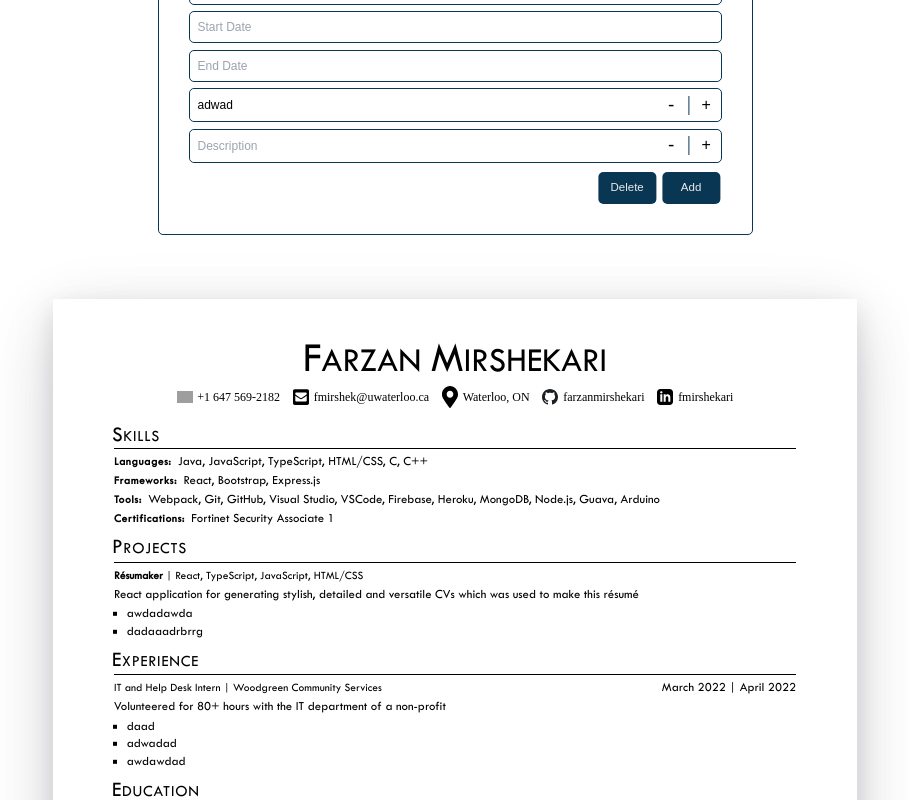
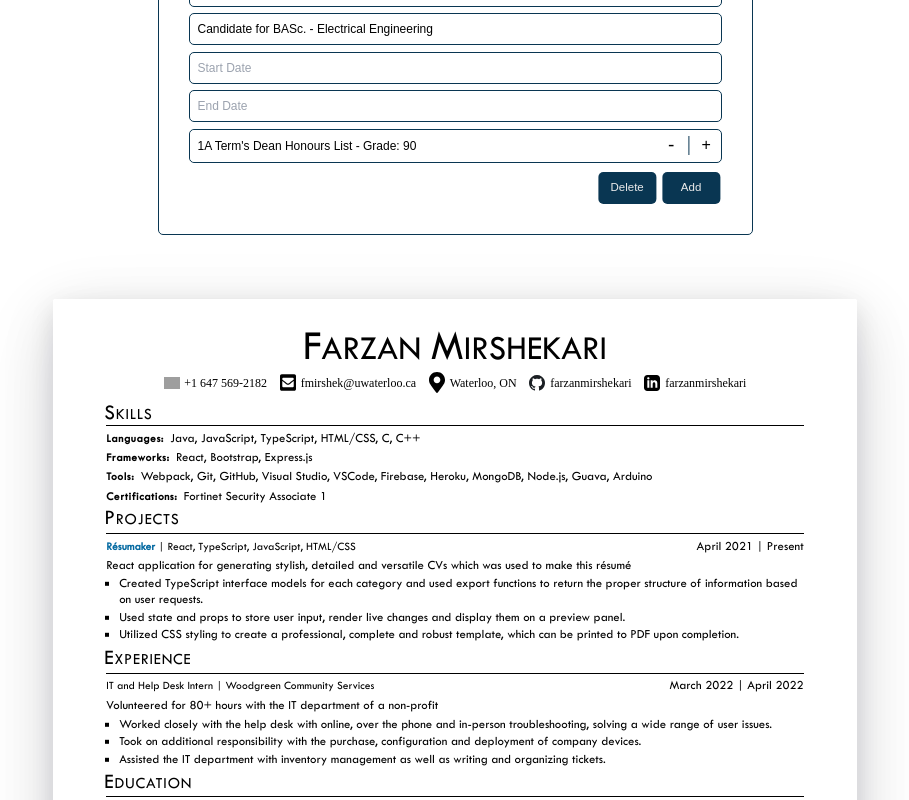
Before and after one commit to farzanmirshekari/resumaker, a React (Create React App) app: page / in a window 1280 px wide. Shown: the part 1400-2200 px from the top of the page, without its empty margins (185-1094 px from the left). Built offline with nearby package versions, Linux system fonts and the light colour scheme; grey boxes are pictures that could not be loaded.

Commit message:
GitHub and LinkedIn Hyperlinks Added

```diff
--- a/src/App.css
+++ b/src/App.css
@@ -15,7 +15,7 @@
 }
 
 .resume_side {
-    padding: 0.7cm 1.6cm 0.49cm 1.6cm;
+    padding: 0.4cm 1.4cm 0.49cm 1.4cm;
     width: 21.25cm;
     height: 29.95cm;
     border-radius: 2px;
--- a/src/App.tsx
+++ b/src/App.tsx
@@ -185,6 +185,8 @@ class App extends Component<{}, State>{
           education: education_list
         } = this.state;
 
+        console.log(this.state)
+
         return (
             <div className = 'flex flex-row flex-wrap justify-center gap-20'>
               <div style={{ width: `${595}px` }}>
--- a/src/Sample_Data.ts
+++ b/src/Sample_Data.ts
@@ -6,7 +6,7 @@ const data = {
         phone_number: "+1 647 569-2182",
         email_address: "fmirshek@uwaterloo.ca",
         github_username: "farzanmirshekari",
-        linkedin_username: "fmirshekari",
+        linkedin_username: "farzanmirshekari",
         location: "Waterloo, ON"
     },
     skills: {
@@ -22,11 +22,12 @@ const data = {
             overview: "React application for generating stylish, detailed and versatile CVs which was used to make this résumé",
             github_repository: "https://github.com/farzanmirshekari/resume-builder",
             tools: "React, TypeScript, JavaScript, HTML/CSS",
-            start_date: "",
-            end_date: "",
+            start_date: "April 2021",
+            end_date: "Present",
             details: [
-                "awdadawda",
-                "dadaaadrbrrg"
+                "Created TypeScript interface models for each category and used export functions to return the proper structure of information based on user requests.",
+                "Used state and props to store user input, render live changes and display them on a preview panel.",
+                "Utilized CSS styling to create a professional, complete and robust template, which can be printed to PDF upon completion."
             ]
         }
     ],
@@ -39,9 +40,9 @@ const data = {
             start_date: "March 2022",
             end_date: "April 2022",
             details: [
-                "daad",
-                "adwadad",
-                "awdawdad"
+                "Worked closely with the help desk with online, over the phone and in-person troubleshooting, solving a wide range of user issues.",
+                "Took on additional responsibility with the purchase, configuration and deployment of company devices.",
+                "Assisted the IT department with inventory management as well as writing and organizing tickets."
             ]
         }
     ],
@@ -53,8 +54,7 @@ const data = {
             start_date: "",
             end_date: "",
             details: [
-                "adwad",
-                ""
+                "1A Term's Dean Honours List - Grade: 90"
             ]
         }
     ]
--- a/src/components/micro_components/Detail_Input_FIeld.tsx
+++ b/src/components/micro_components/Detail_Input_FIeld.tsx
@@ -37,7 +37,7 @@ function Detail_Input_Field( { property, index, detail_index, label, value, id,
                 placeholder = {label}
                 name = {name}
                 onChange = {onChange}
-                className = 'relative w-11/12 h-10 pl-2.5 pr-2.5 detail_input_field'
+                className = 'relative w-11/12 h-10 pl-2.5 pr-7 detail_input_field'
             />
             <div className = 'relative h-10 flex flex-row justify-start items-center w-1/12 -translate-x-3 gap-4'>
                 <button className = 'relative w-1/2 h-10 -mt-0.5 text-2xl' onClick = {() => {onDetailDelete(property, index, detail_index)}}>-</button>
--- a/src/components/views/groups/Education_List.tsx
+++ b/src/components/views/groups/Education_List.tsx
@@ -16,10 +16,10 @@ interface Props {
 
 function Education_List ( { heading, education_list } : Props ) {
     return (
-        <div className = 'w-full flex flex-col items-start gap-2 -mt-4'>
+        <div className = 'w-full flex flex-col items-start gap-2 -mt-6'>
             {heading ? <h3 className = '-mb-2.5 lighter section_header'><p>{heading.toUpperCase()}</p></h3> : null}
             <div className = 'horizontal_divider'></div>
-            <div className = '-translate-y-1 text-base'>
+            <div className = '-translate-y-1 text-base w-full flex flex-col'>
                 {education_list.map((item, index) => {
                     const { education_institute, program, start_date, end_date, details } = item;
                     return (
--- a/src/components/views/groups/Experience_List.tsx
+++ b/src/components/views/groups/Experience_List.tsx
@@ -17,7 +17,7 @@ interface Props {
 
 function Experience_List ( { heading, experience_list } : Props ) {
     return (
-        <div className = 'w-full flex flex-col items-start gap-2 -mt-4'>
+        <div className = 'w-full flex flex-col items-start gap-2 -mt-6'>
             {heading ? <h3 className = '-mb-2.5 lighter section_header'><p>{heading.toUpperCase()}</p></h3> : null}
             <div className = 'horizontal_divider'></div>
             <div className = '-translate-y-1 text-base w-full flex flex-col'>
--- a/src/components/views/groups/Personal_Information.tsx
+++ b/src/components/views/groups/Personal_Information.tsx
@@ -18,16 +18,16 @@ function Personal_Information ( { full_name, phone_number, email_address, github
     return (
         <header className = 'flex flex-col w-full justify-center items-center'>
             <div className = 'flex flex-row text-center'>
-                <div className = 'uppercase pb-0.5'>
+                <div className = 'uppercase'>
                     <span className = 'flex flex-row full_name'><p>{full_name.split(' ')[0].padEnd(full_name.split(' ')[0].length + 1,' ')}</p>{Array(1).fill('\xa0').join('')}<p>{full_name.split(' ')[1]}</p></span>
                 </div>
             </div>
-            <div className = 'flex flex-row items-center gap-4 -mt-1'>
+            <div className = 'flex flex-row items-center gap-4 -mt-4 translate-y-2.5'>
                 <Contact_Details text = {phone_number} icon = {Phone_Icon} />
                 <Contact_Details text = {email_address} icon = {Email_Icon} />
                 <Contact_Details text = {location} icon = {Location_Icon} />
-                <Contact_Details text = {github_username} icon = {GitHub_Icon} />
-                <Contact_Details text = {linkedin_username} icon = {LinkedIn_Icon} />
+                <a href = {`https://github.com/${github_username}`} target = "_blank"><Contact_Details text = {github_username} icon = {GitHub_Icon} /></a>
+                <a href = {`https://linkedin.com/in/${linkedin_username}/`} target = "_blank"><Contact_Details text = {linkedin_username} icon = {LinkedIn_Icon} /></a>
             </div>
         </header>
     )
--- a/src/components/views/groups/Projects_List.tsx
+++ b/src/components/views/groups/Projects_List.tsx
@@ -18,10 +18,10 @@ interface Props {
 
 function Projects_List ( { heading, projects_list } : Props ) {
     return (
-        <div className = 'w-full flex flex-col items-start gap-2 -mt-4'>
+        <div className = 'w-full flex flex-col items-start gap-2 -mt-6'>
             {heading ? <h3 className = '-mb-2.5 lighter section_header'><p>{heading.toUpperCase()}</p></h3> : null}
             <div className = 'horizontal_divider'></div>
-            <div className = '-translate-y-1 text-base'>
+            <div className = '-translate-y-1 text-base w-full flex flex-col'>
                 {projects_list.map((item, index) => {
                     const { title, overview, github_repository, tools, start_date, end_date, details } = item;
                     return (
--- a/src/components/views/individual_items/Project_Item.tsx
+++ b/src/components/views/individual_items/Project_Item.tsx
@@ -10,10 +10,17 @@ interface Props {
 
 function Project_Item ( { title, overview, tools, github_repository, start_date, end_date, details } : Props ) {
     return (
-        <div className = 'w-full flex flex-col items-start gap-0.5'>
-            <div className = 'w-full flex flex-row justify-between items-center'>
-                <div>
-                    <h4><span className = 'bold'>{title}</span> | {tools}</h4>
+        <div className = 'w-full flex flex-col justify-start items-start gap-0.5'>
+            <div className = 'w-full flex flex-col justify-start items-center'>
+                <div className = 'w-full flex flex-row justify-between items-center'>
+                    <h4><span className = 'bold'><a href = {github_repository} target = "_blank" className = 'text-sky-700'>{title}</a></span> | {tools}</h4>
+                    {
+                        start_date.length > 0 && end_date.length > 0 && (
+                            <span>{start_date} | {end_date}</span>
+                        )
+                    }
+                </div>
+                <div className = 'text-black w-full flex flex-row items-start justify-start gap-0.5'>
                     <h5>{overview}</h5>
                 </div>
             </div>
@@ -22,7 +29,7 @@ function Project_Item ( { title, overview, tools, github_repository, start_date,
                     {
                         details.map((details_item, index) => {
                             return (
-                                <li className = 'list-square ml-4 -mt-0.5' key={index}>{details_item}</li>
+                                <li className = 'list-square ml-4 -mt-0.5 leading-5 mb-1' key={index}>{details_item}</li>
                             )
                         })
                     }
```
Also changed, not shown: src/logo - transparent.svg (renamed from src/Color logo - no background.svg), src/logo.svg (deleted).
